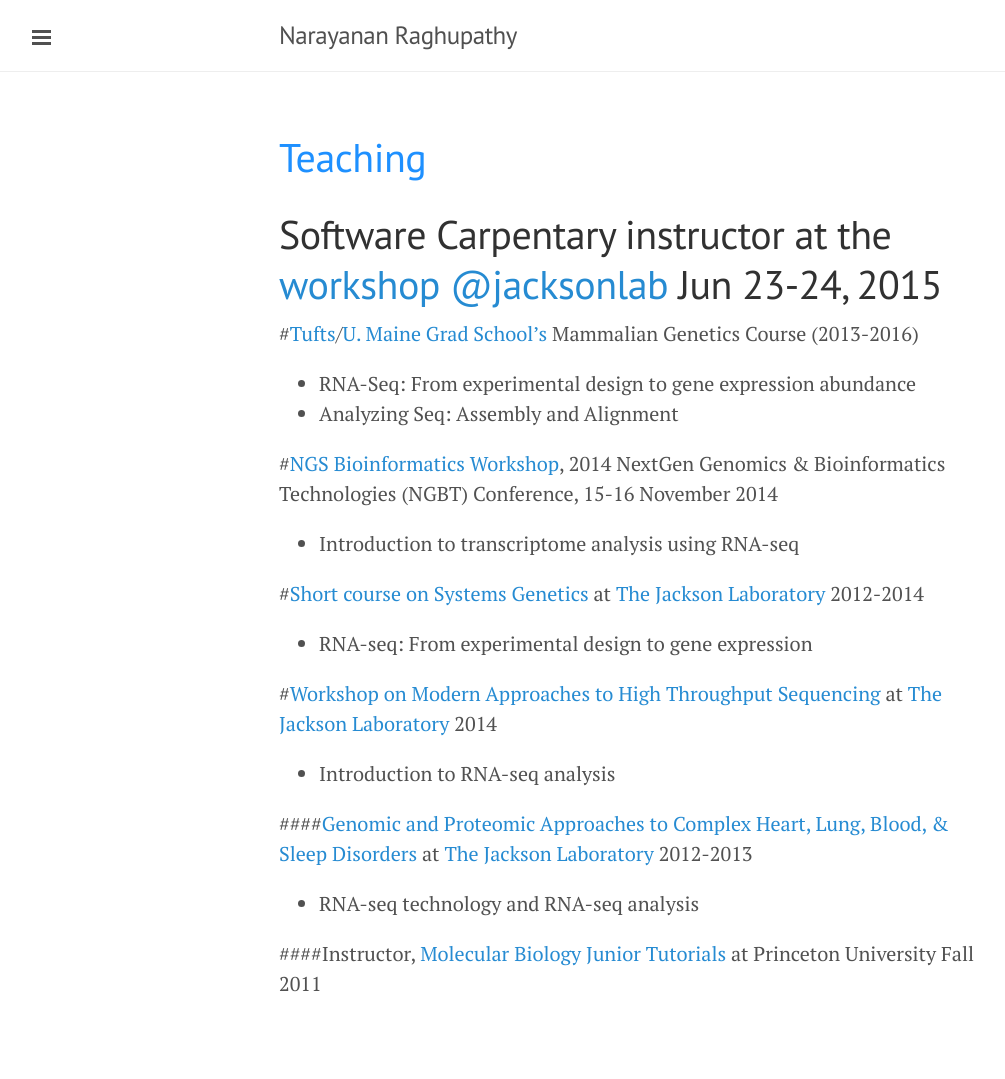
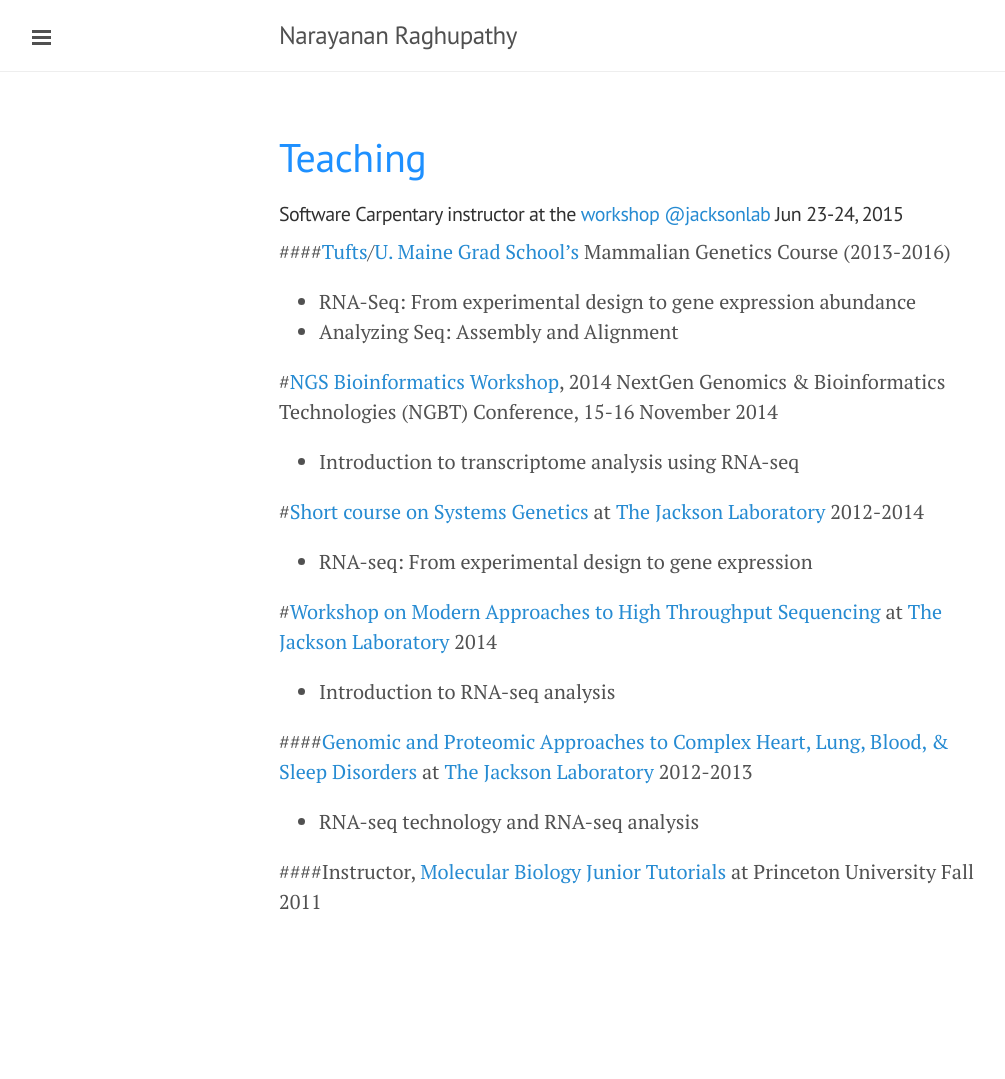
Before and after one commit to narayananr/narayananr.github.io, a Jekyll site: the page built from teaching.md, in a window 1280 px wide. Shown: the whole page, without its empty margins (1-1006 px from the left). Built offline with Jekyll 4.4.1, drawn with Linux system fonts in a browser that asks for light colours; after the commit the page ends 997 px from its top, so only the background shows below that.

```diff
--- a/teaching.md
+++ b/teaching.md
@@ -2,8 +2,8 @@
 layout: page
 title: <font color="DodgerBlue">Teaching</font>
 ---
-# Software Carpentary instructor at the [workshop @jacksonlab](http://smcclatchy.github.io/2015-06-23-jackson/) Jun 23-24, 2015
-#[Tufts](http://sackler.tufts.edu/Academics/Degree-Programs/PhD-Programs/Mammalian-Genetics-at-JAX)/[U. Maine Grad School's](http://gsbse.umaine.edu/) Mammalian Genetics Course (2013-2016)
+#### Software Carpentary instructor at the [workshop @jacksonlab](http://smcclatchy.github.io/2015-06-23-jackson/) Jun 23-24, 2015
+####[Tufts](http://sackler.tufts.edu/Academics/Degree-Programs/PhD-Programs/Mammalian-Genetics-at-JAX)/[U. Maine Grad School's](http://gsbse.umaine.edu/) Mammalian Genetics Course (2013-2016)
 * RNA-Seq: From experimental design to gene expression abundance
 * Analyzing Seq: Assembly and Alignment
 
```
